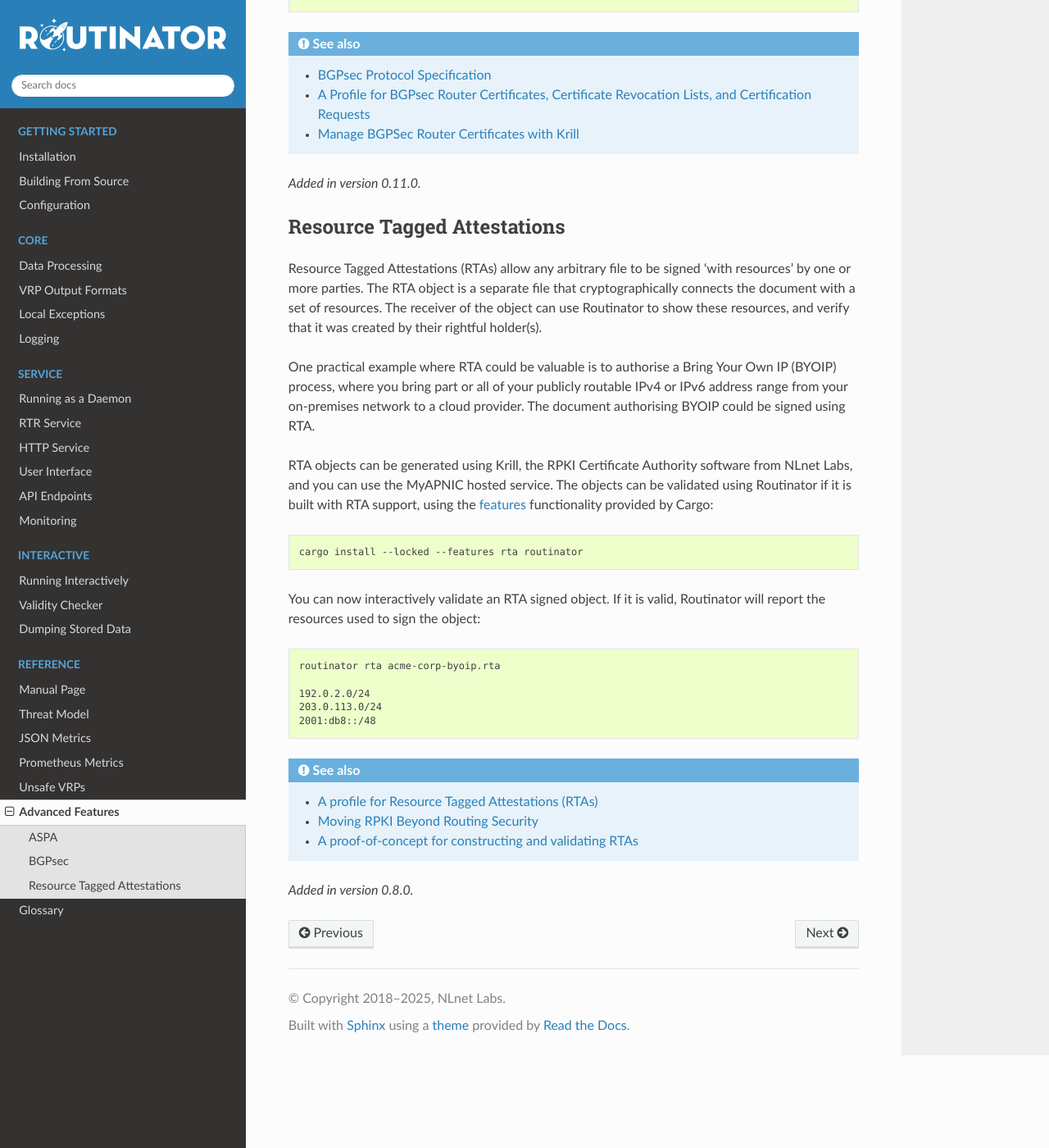
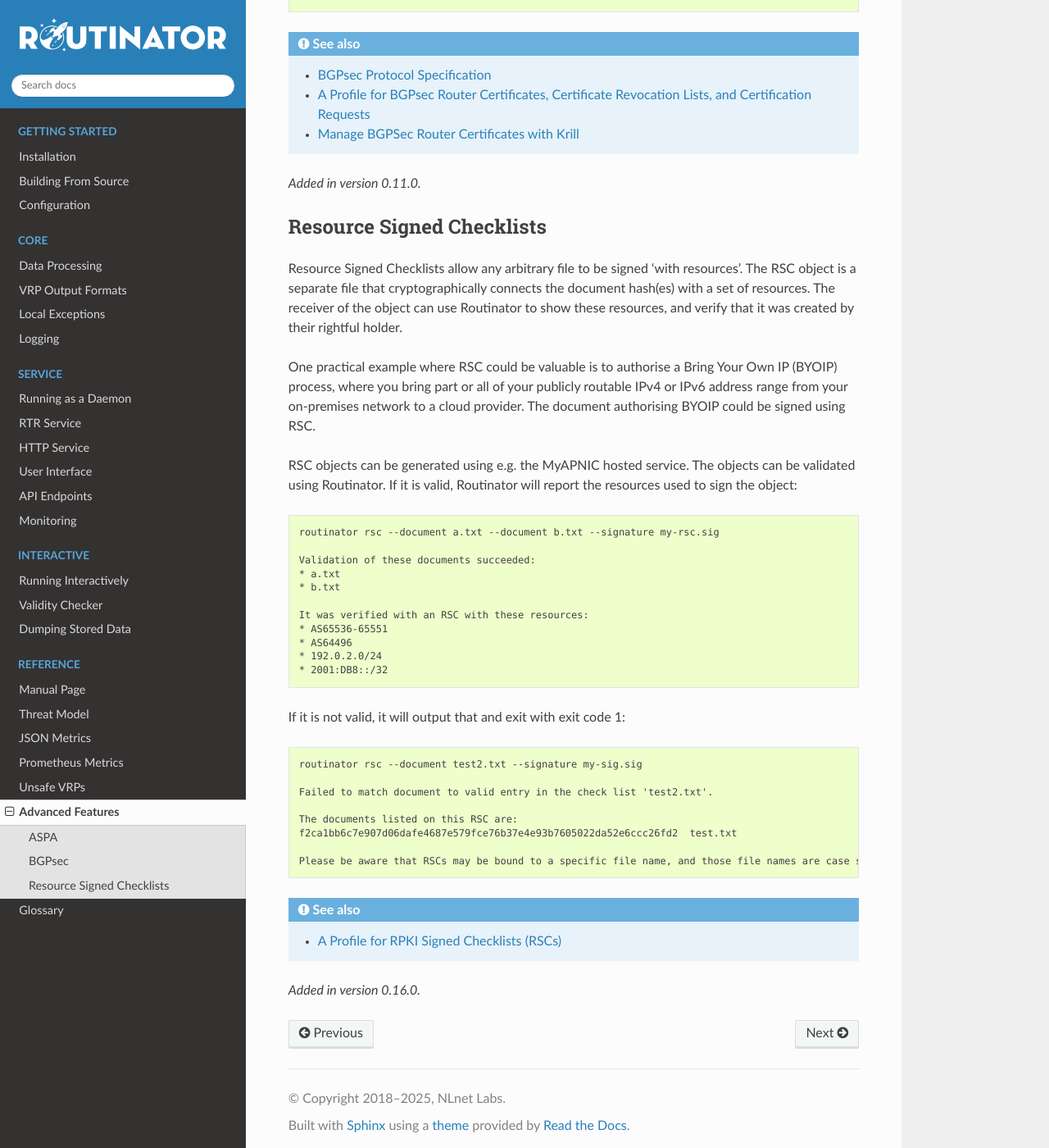
Before and after one commit to NLnetLabs/routinator, a Sphinx documentation site: the page built from doc/manual/source/advanced-features.rst, in a window 1280 px wide and 1400 px high, scrolled down 2694 px. Shown: the whole window at 82% size. Built offline with Sphinx 7.4.7 and the Read the Docs theme 3.1.0, drawn with Linux system fonts in a browser that asks for light colours.

Commit message:
Update documentation

```diff
--- a/doc/manual/source/advanced-features.rst
+++ b/doc/manual/source/advanced-features.rst
@@ -158,48 +158,54 @@
 
 .. versionadded:: 0.11.0
 
-Resource Tagged Attestations
-----------------------------
+Resource Signed Checklists
+--------------------------
 
-Resource Tagged Attestations (RTAs) allow any arbitrary file to be signed
-‘with resources’ by one or more parties. The RTA object is a separate file
-that cryptographically connects the document with a set of resources. The
-receiver of the object can use Routinator to show these resources, and verify
-that it was created by their rightful holder(s).
+Resource Signed Checklists allow any arbitrary file to be signed
+‘with resources’. The RSC object is a separate file
+that cryptographically connects the document hash(es) with a set of resources.
+The receiver of the object can use Routinator to show these resources, and
+verify that it was created by their rightful holder.
 
-One practical example where RTA could be valuable is to authorise a Bring
+One practical example where RSC could be valuable is to authorise a Bring
 Your Own IP (BYOIP) process, where you bring part or all of your publicly
 routable IPv4 or IPv6 address range from your on-premises network to a cloud
-provider. The document authorising BYOIP could be signed using RTA.
+provider. The document authorising BYOIP could be signed using RSC.
 
-RTA objects can be generated using Krill, the RPKI Certificate Authority
-software from NLnet Labs, and you can use the MyAPNIC hosted service. The
-objects can be validated using Routinator if it is built with RTA support,
-using the :ref:`features<building:enabling or disabling features>`
-functionality provided by Cargo:
-
-.. code-block:: text
-
-   cargo install --locked --features rta routinator
-
-You can now interactively validate an RTA signed object. If it is valid,
+RSC objects can be generated using e.g. the MyAPNIC hosted service. The
+objects can be validated using Routinator. If it is valid,
 Routinator will report the resources used to sign the object:
 
 .. code-block:: text
 
-    routinator rta acme-corp-byoip.rta
+    routinator rsc --document a.txt --document b.txt --signature my-rsc.sig
 
-    192.0.2.0/24
-    203.0.113.0/24
-    2001:db8::/48
+    Validation of these documents succeeded:
+    * a.txt
+    * b.txt
+
+    It was verified with an RSC with these resources:
+    * AS65536-65551
+    * AS64496
+    * 192.0.2.0/24
+    * 2001:DB8::/32
+
+If it is not valid, it will output that and exit with exit code 1:
+
+.. code-block:: text
+
+    routinator rsc --document test2.txt --signature my-sig.sig
+
+    Failed to match document to valid entry in the check list 'test2.txt'.
+
+    The documents listed on this RSC are:
+    f2ca1bb6c7e907d06dafe4687e579fce76b37e4e93b7605022da52e6ccc26fd2  test.txt
+
+    Please be aware that RSCs may be bound to a specific file name, and those file names are case sensitive.
 
 .. seealso::
 
-    - `A profile for Resource Tagged Attestations (RTAs)
-      <https://datatracker.ietf.org/doc/html/draft-ietf-sidrops-rpki-rta>`_
-    - `Moving RPKI Beyond Routing Security
-      <https://blog.nlnetlabs.nl/moving-rpki-beyond-routing-security/>`_
-    - `A proof-of-concept for constructing and validating RTAs
-      <https://github.com/APNIC-net/rpki-rta-demo>`_
+    - `A Profile for RPKI Signed Checklists (RSCs)
+      <https://www.rfc-editor.org/rfc/rfc9323.html>`_
 
-.. versionadded:: 0.8.0
+.. versionadded:: 0.16.0
```
